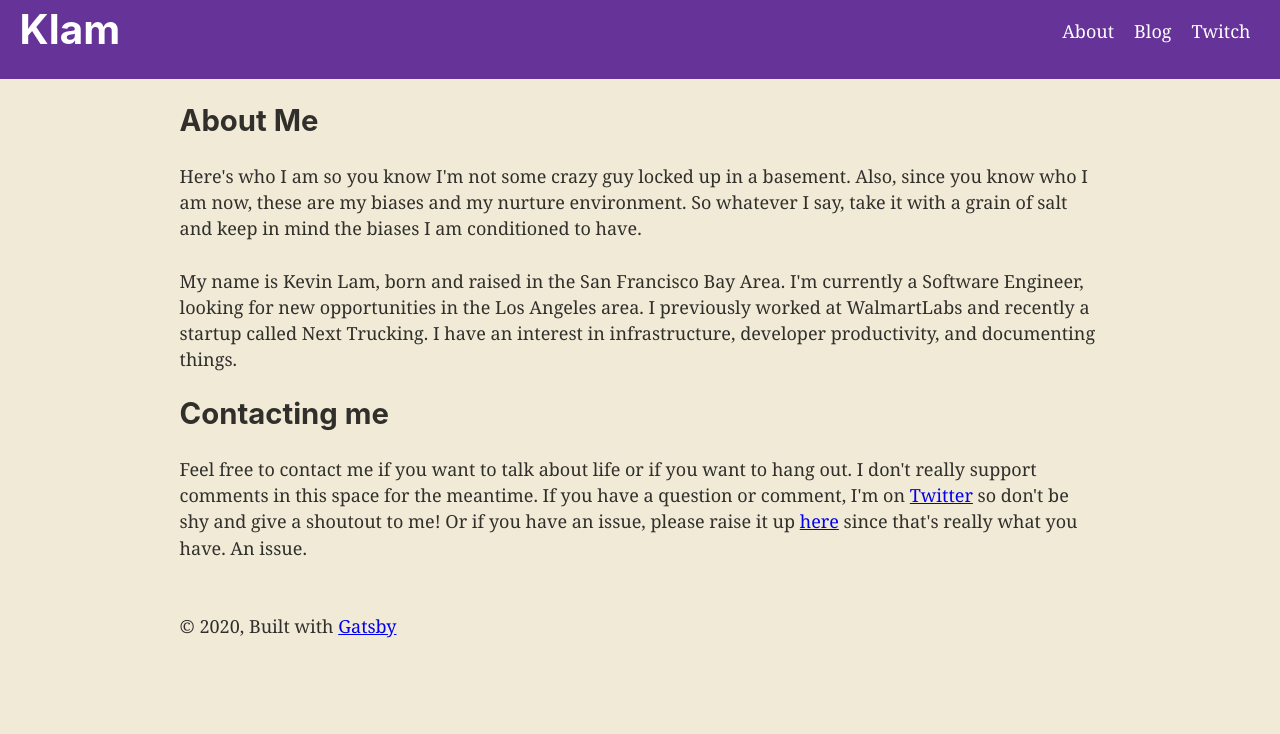
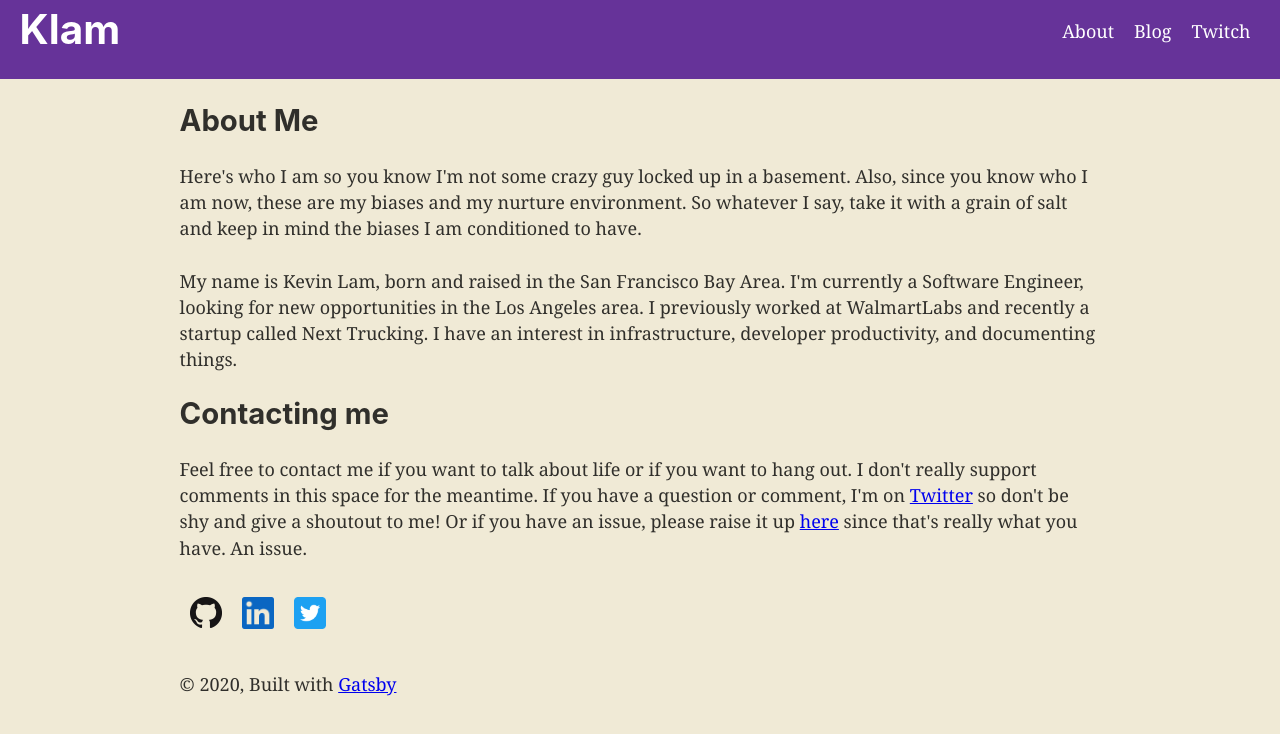
Before and after one commit to klammm/all-things-random, a Gatsby site: page /about in a window 1280 px wide. Built offline with nearby package versions, Linux system fonts and the light colour scheme; Gatsby itself is replaced by a stand-in of ours.

Commit message:
add image assets back into about page

```diff
--- a/src/pages/about.js
+++ b/src/pages/about.js
@@ -3,39 +3,9 @@ import React from "react"
 import Layout from "../components/layout"
 import SEO from "../components/seo"
 
-// import githubLogo from "../images/Github-Mark-32px.png"
-// import linkedinLogo from "../images/In-Blue-34.png"
-// import twitterLogo from "../images/Twitter_Social_Icon_Rounded_Square_Color.png"
-
-// <div>
-//   <a href="https://github.com/klammm">
-//     <img
-//       class="About-socialIcon"
-//       src={githubLogo}
-//       alt="Link to my Github profile"
-//       width="32"
-//       height="32"
-//     />
-//   </a>
-//   <a href="https://www.linkedin.com/in/klam1993/">
-//     <img
-//       class="About-socialIcon"
-//       src={linkedinLogo}
-//       alt="Link to my LinkedIn profile"
-//       width="32"
-//       height="32"
-//     />
-//   </a>
-//   <a href="https://twitter.com/klammm93">
-//     <img
-//       class="About-socialIcon"
-//       src={twitterLogo}
-//       alt="Link to my Twitter profile"
-//       width="32"
-//       height="32"
-//     />
-//   </a>
-// </div>
+import githubLogo from "../images/Github-Mark-32px.png"
+import linkedinLogo from "../images/In-Blue-34.png"
+import twitterLogo from "../images/Twitter_Social_Icon_Rounded_Square_Color.png"
 
 import { SEO_KEYWORDS } from "../constants"
 
@@ -71,6 +41,35 @@ const AboutPage = () => (
       <a href="https://github.com/klammm/all-things-random/issues">here</a>
       &nbsp;since that's really what you have. An issue.
     </p>
+    <div>
+      <a href="https://github.com/klammm">
+        <img
+          class="About-socialIcon"
+          src={githubLogo}
+          alt="Link to my Github profile"
+          width="32"
+          height="32"
+        />
+      </a>
+      <a href="https://www.linkedin.com/in/klam1993/">
+        <img
+          class="About-socialIcon"
+          src={linkedinLogo}
+          alt="Link to my LinkedIn profile"
+          width="32"
+          height="32"
+        />
+      </a>
+      <a href="https://twitter.com/klammm93">
+        <img
+          class="About-socialIcon"
+          src={twitterLogo}
+          alt="Link to my Twitter profile"
+          width="32"
+          height="32"
+        />
+      </a>
+    </div>
   </Layout>
 )
 
```
